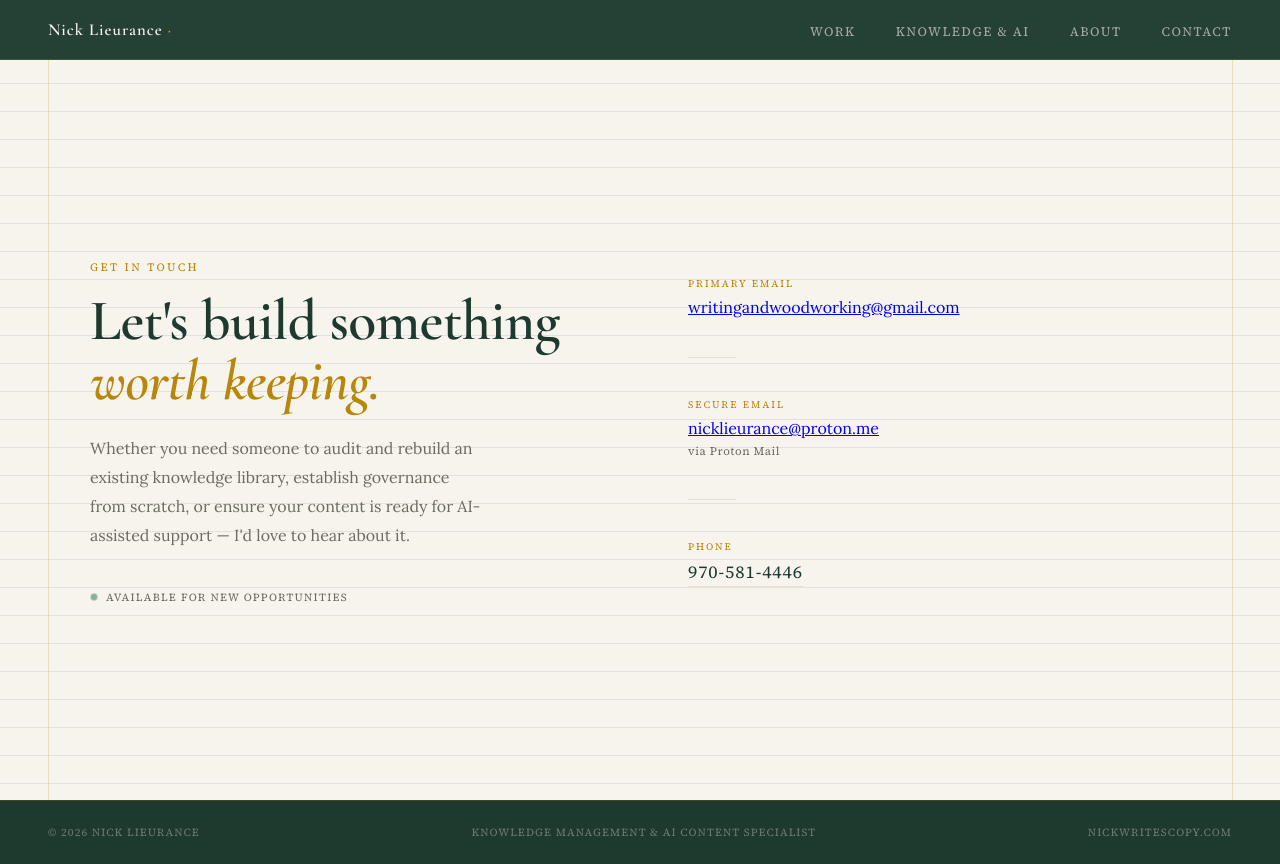
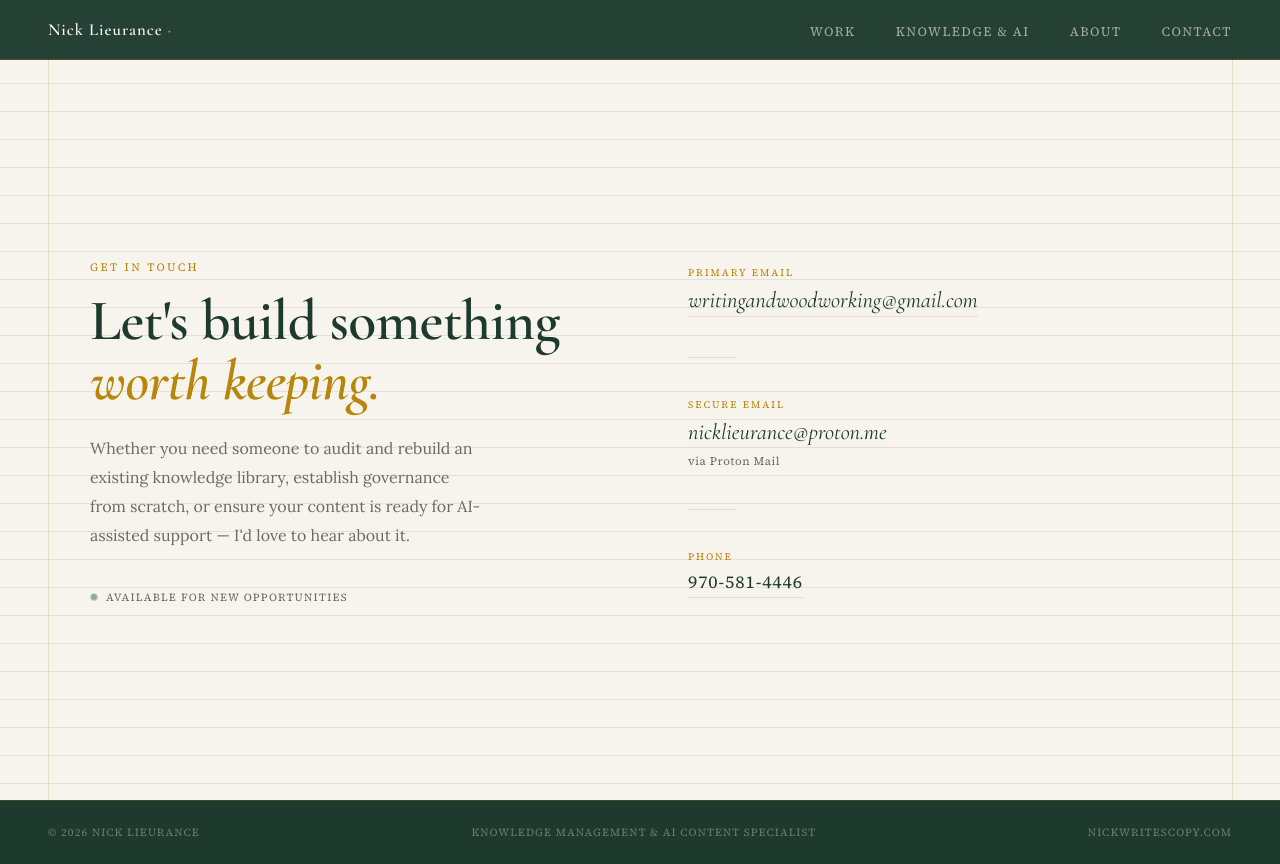
Before and after one commit to nlieurance/nick-knows-knowledge, a plain HTML site: page contact.html in a window 1280 px wide. Drawn offline with nearby package versions, Linux system fonts and the light colour scheme.

Commit message:
Update contact.html

```diff
--- a/contact.html
+++ b/contact.html
@@ -109,12 +109,12 @@
     <div class="contact-right">
       <div>
         <span class="contact-method-label">Primary Email</span>
-        <a href="/cdn-cgi/l/email-protection#fc8b8e958895929b9d92988b9393988b938e9795929bbc9b919d9590d29f9391" class="contact-method-value"><span class="__cf_email__" data-cfemail="6215100b160b0c05030c06150d0d06150d10090b0c0522050f030b0e4c010d0f"><a href="mailto:writingandwoodworking@gmail.com">writingandwoodworking@gmail.com</span></a>
+        <a href="/cdn-cgi/l/email-protection#fc8b8e958895929b9d92988b9393988b938e9795929bbc9b919d9590d29f9391" class="contact-method-value"><span class="__cf_email__" data-cfemail="6215100b160b0c05030c06150d0d06150d10090b0c0522050f030b0e4c010d0f">writingandwoodworking@gmail.com</span></a>
       </div>
       <hr class="divider-short">
       <div>
         <span class="contact-method-label">Secure Email</span>
-        <a href="/cdn-cgi/l/email-protection#5a3433393136333f2f283b34393f1a2a28352e353474373f" class="contact-method-value"><span class="__cf_email__" data-cfemail="f49a9d979f989d918186959a9791b484869b809b9ada9991"><a href="mailto:nicklieurance@proton.me">nicklieurance@proton.me</span></a>
+        <a href="/cdn-cgi/l/email-protection#5a3433393136333f2f283b34393f1a2a28352e353474373f" class="contact-method-value"><span class="__cf_email__" data-cfemail="f49a9d979f989d918186959a9791b484869b809b9ada9991">nicklieurance@proton.me</span></a>
         <div class="contact-method-note">via Proton Mail</div>
       </div>
       <hr class="divider-short">
```
